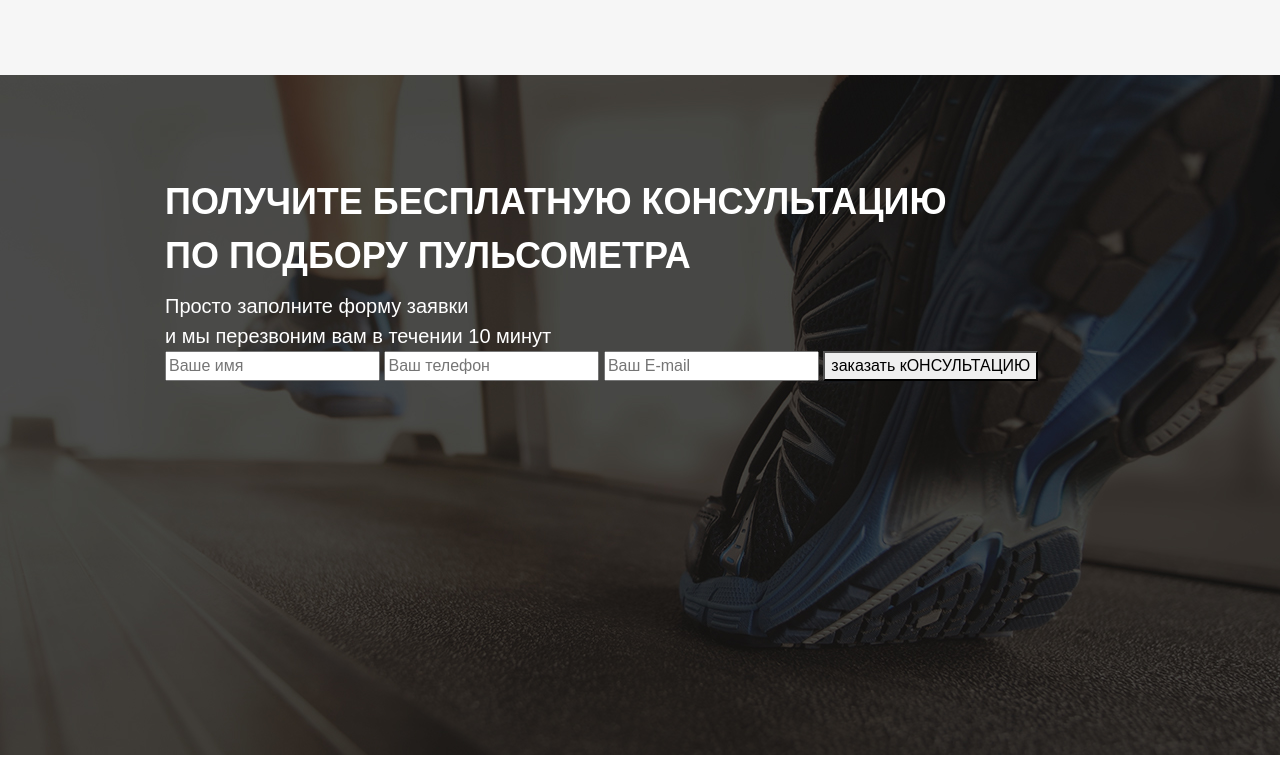
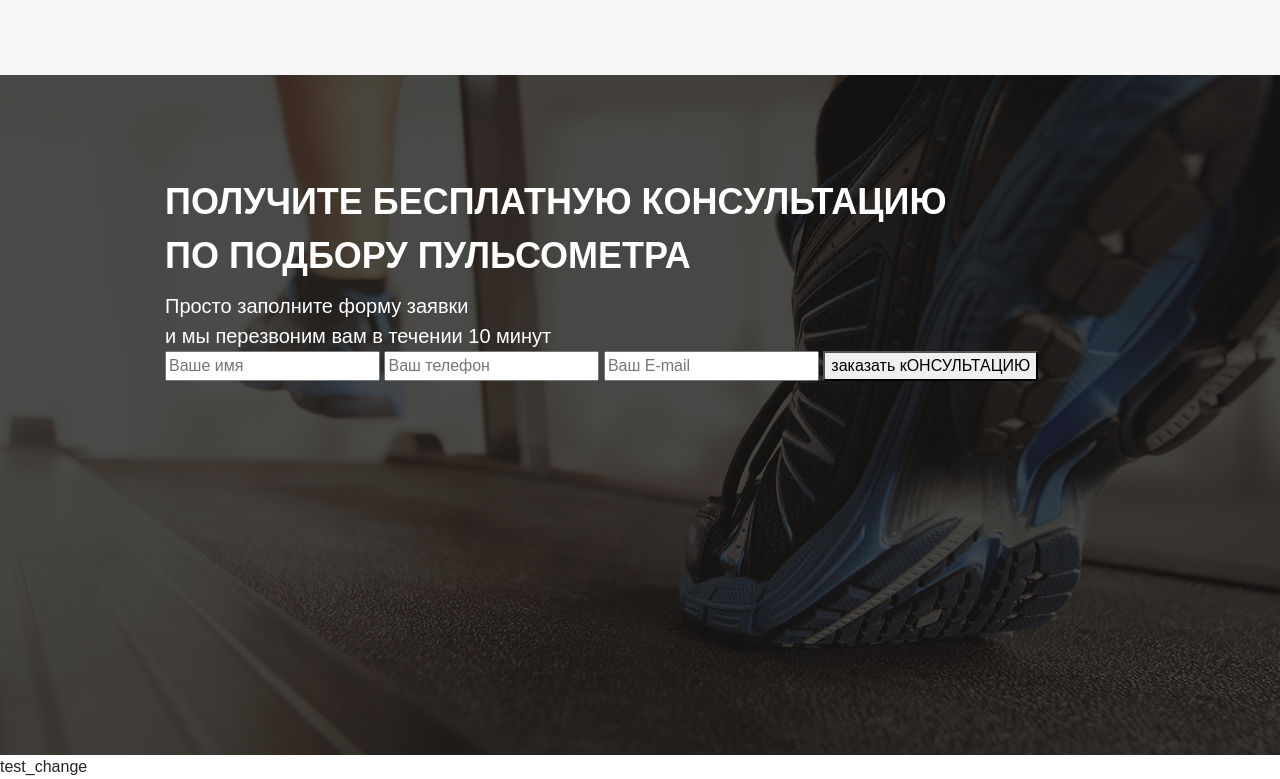
Before and after one commit to leonv25/new, a website: page src/index.html in a window 1280 px wide. Shown: the part 1172-1951 px from the top of the page. Before the commit the page ends 1927 px from the top, so only its background shows below. Drawn offline with Linux system fonts and the light colour scheme.

Commit message:
test_commit_final

```diff
--- a/src/index.html
+++ b/src/index.html
@@ -119,6 +119,7 @@
             </form>
         </div>
     </div>
+    <div class="block">test_change</div>
 
 </body>
 
```
